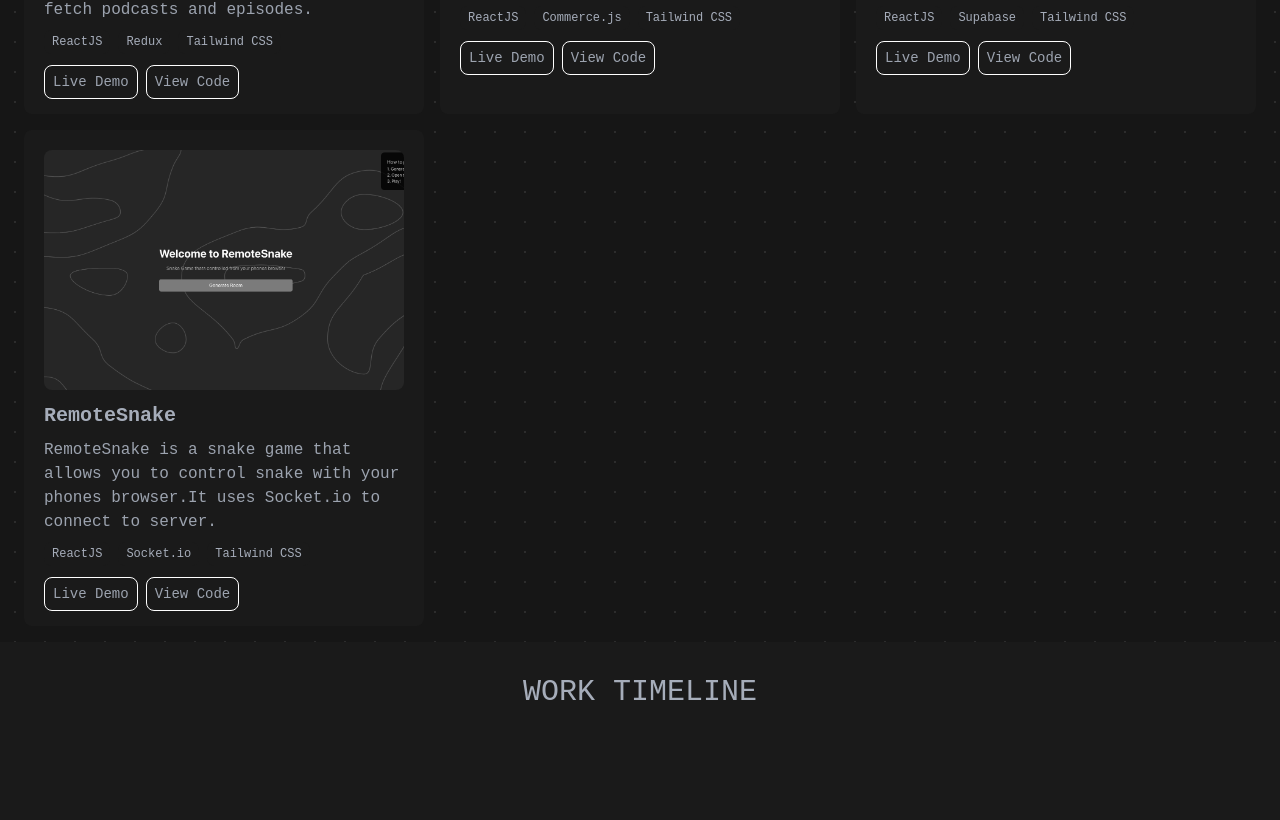
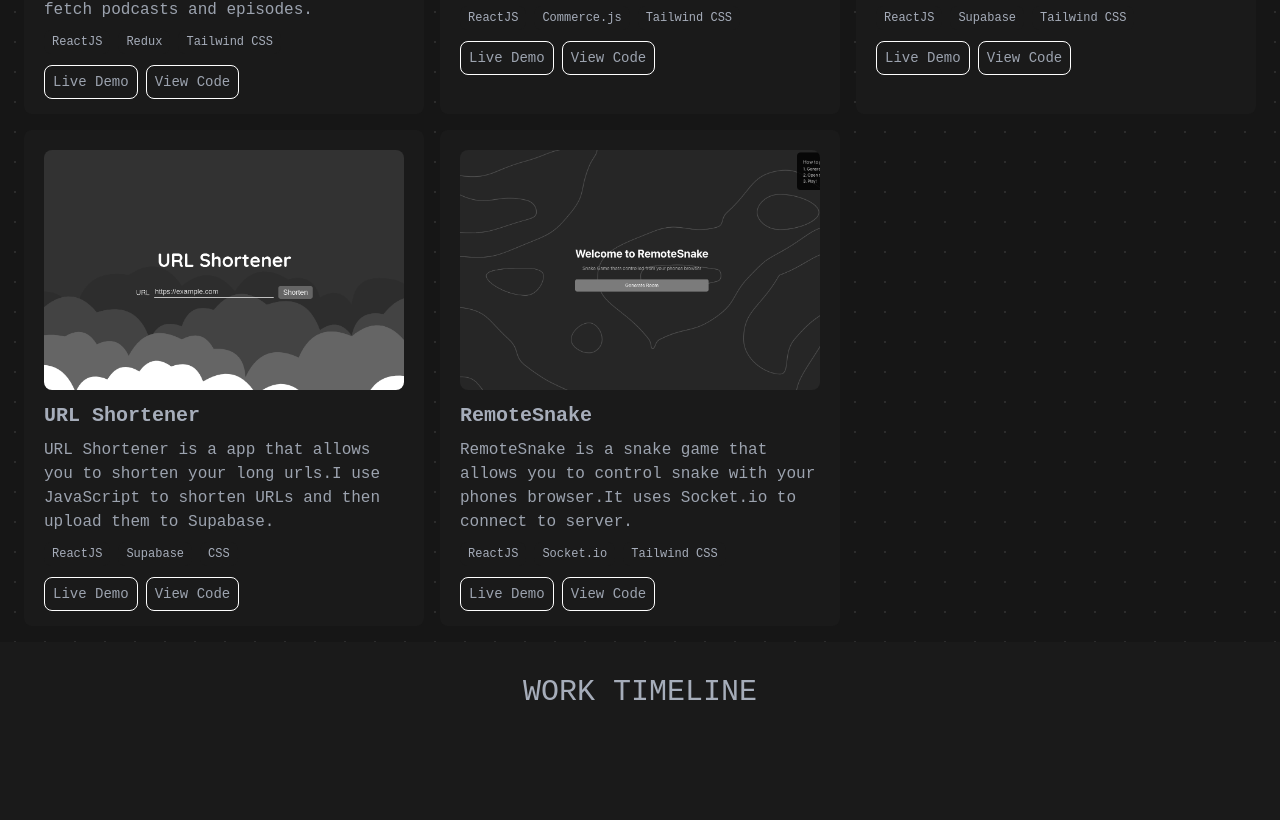
Before and after one commit to GegaAbzianidze/MyPortfolio, a React (Vite) app: page / in a window 1280 px wide. Shown: the part 1473-2293 px from the top of the page. Built offline with nearby package versions, Linux system fonts and the light colour scheme.

Commit message:
Add url shortener project

```diff
--- a/src/Components/Projects/Projects.jsx
+++ b/src/Components/Projects/Projects.jsx
@@ -1,6 +1,7 @@
 import ProjectsCard from "./ProjectsCard";
 import Pandco from "/P&CO.png";
 import Podhub from "/Podhub.png";
+import URL from "/URL.png";
 import Articl0 from "/Articl0.png";
 import SnakeGameWithController from "/SnakeGameWithController.png";
 
@@ -33,6 +34,15 @@ const projects = [
     technologies: ["ReactJS", "Supabase", "Tailwind CSS"],
   },
   {
+    title: "URL Shortener",
+    description:
+      "URL Shortener is a app that allows you to shorten your long urls.I use JavaScript to shorten URLs and then upload them to Supabase.",
+    image: URL,
+    link: "https://url-shortener-gegaa.vercel.app/",
+    githubLink: "https://github.com/GegaAbzianidze/URLShortener_",
+    technologies: ["ReactJS", "Supabase", "CSS"],
+  },
+  {
     title: "RemoteSnake",
     description:
       "RemoteSnake is a snake game that allows you to control snake with your phones browser.It uses Socket.io to connect to server.",
--- a/src/Components/Projects/ProjectsCard.jsx
+++ b/src/Components/Projects/ProjectsCard.jsx
@@ -3,11 +3,13 @@ import PropTypes from "prop-types";
 const ProjectsCard = ({ project }) => {
   return (
     <div>
-      <img
-        src={project.image}
-        alt={project.title}
-        className="w-full h-60 rounded-lg object-cover grayscale hover:grayscale-0 transition duration-5"
-      />
+      <a href={project.link} target="_blank" rel="noopener noreferrer">
+        <img
+          src={project.image}
+          alt={project.title}
+          className="w-full h-60 rounded-lg object-cover grayscale hover:grayscale-0 transition duration-5"
+        />
+      </a>
       <h1 className="text-xl font-semibold mt-3">{project.title}</h1>
       <p className="text-gray-400 mt-2">{project.description}</p>
       <div className="flex gap-2 mt-2 mb-4">
```
Also changed, not shown: public/URL.png (added).
